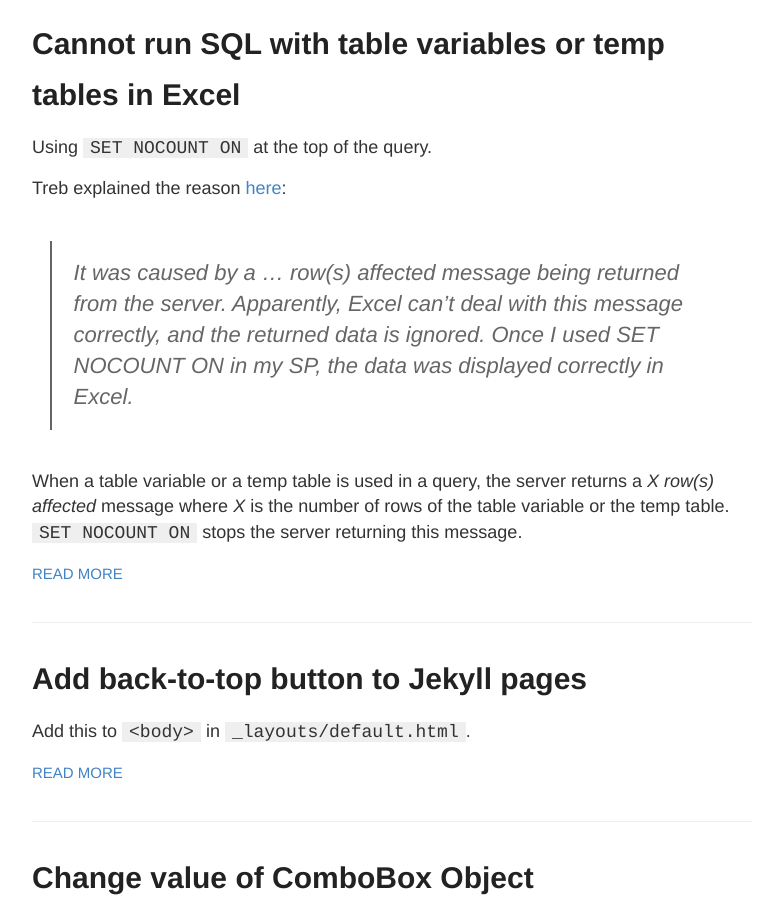
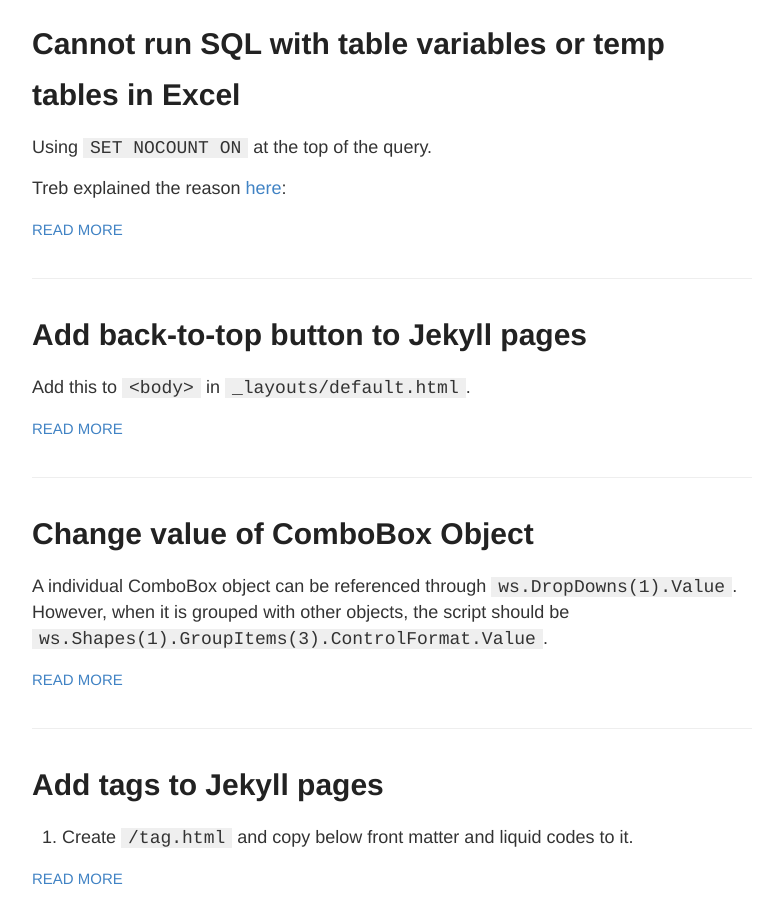
Before and after one commit to MingLang/MingLang.github.io, a Jekyll site: the page built from index.html, in a window 1280 px wide and 900 px high, scrolled down 2123 px. Shown: the whole window, without its empty margins (248-1031 px from the left). Built offline with Jekyll 4.4.1, drawn with Linux system fonts in a browser that asks for light colours.

Commit message:
Update 2019-08-23-Set-nocount-on-when-run-SQL-within-Excel.md

```diff
--- a/_posts/2019-08-23-Set-nocount-on-when-run-SQL-within-Excel.md
+++ b/_posts/2019-08-23-Set-nocount-on-when-run-SQL-within-Excel.md
@@ -8,7 +8,3 @@ tags: [SQL, Excel, SET NOCOUNT ON]
 Using `SET NOCOUNT ON` at the top of the query.
 
 Treb explained the reason [here](https://stackoverflow.com/a/25743182/8403973):
-
->It was caused by a *... row(s)* affected message being returned from the server. Apparently, Excel can't deal with this message correctly, and the returned data is ignored. Once I used SET NOCOUNT ON in my SP, the data was displayed correctly in Excel.
-
-When a table variable or a temp table is used in a query, the server returns a *X row(s) affected* message where *X* is the number of rows of the table variable or the temp table. `SET NOCOUNT ON` stops the server returning this message.
```
